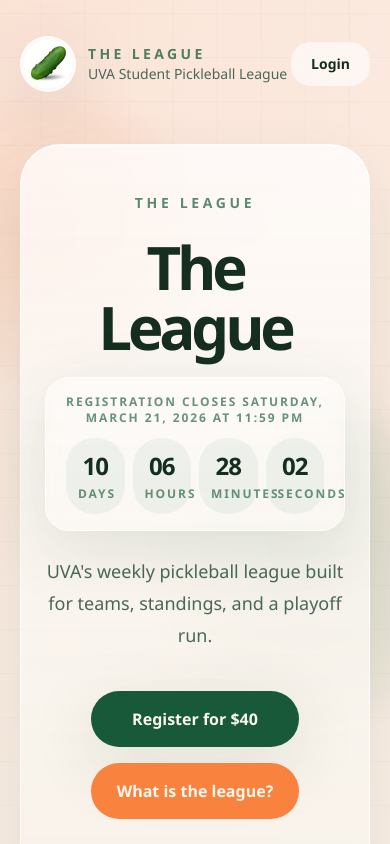
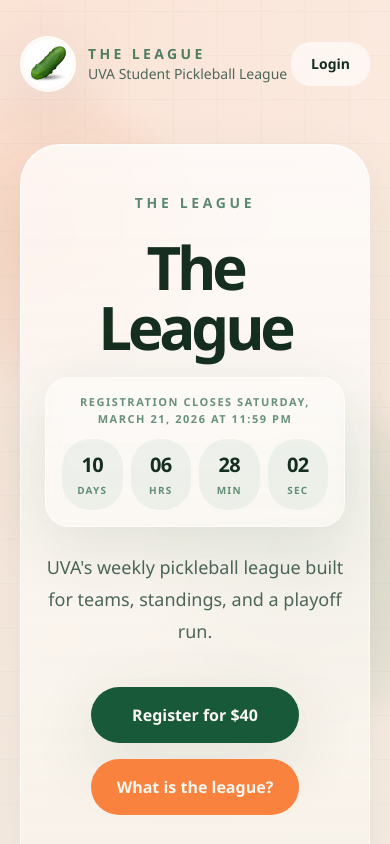
Before and after one commit to jays226/TheLeague, a Next.js app: page / in a window 390 px wide. Shown: the top 844 px of the page. Built offline with nearby package versions, Linux system fonts and the light colour scheme; no server answers; the database is empty.

Commit message:
Improve countdown mobile layout

```diff
--- a/components/registration-countdown.tsx
+++ b/components/registration-countdown.tsx
@@ -42,22 +42,25 @@ export function RegistrationCountdown() {
   }
 
   return (
-    <div className="mx-auto mt-5 max-w-2xl rounded-[24px] border border-white/70 bg-white/72 px-5 py-4 shadow-soft backdrop-blur">
-      <p className="text-xs font-semibold uppercase tracking-[0.16em] text-primary/65">
+    <div className="mx-auto mt-5 max-w-2xl rounded-[24px] border border-white/70 bg-white/72 px-4 py-4 text-center shadow-soft backdrop-blur sm:px-5">
+      <p className="text-center text-[11px] font-semibold uppercase tracking-[0.14em] text-primary/65 sm:text-xs sm:tracking-[0.16em]">
         Registration closes Saturday, March 21, 2026 at 11:59 PM
       </p>
       <div className="mt-3 grid grid-cols-4 gap-2 sm:gap-3">
         {[
           ["Days", timeLeft.days],
-          ["Hours", timeLeft.hours],
-          ["Minutes", timeLeft.minutes],
-          ["Seconds", timeLeft.seconds]
+          ["Hrs", timeLeft.hours],
+          ["Min", timeLeft.minutes],
+          ["Sec", timeLeft.seconds]
         ].map(([label, value]) => (
-          <div className="rounded-2xl bg-[rgba(29,96,66,0.06)] px-3 py-3" key={label}>
-            <p className="text-2xl font-semibold tracking-[-0.04em] text-foreground sm:text-3xl">
+          <div
+            className="flex min-w-0 flex-col items-center justify-center rounded-2xl bg-[rgba(29,96,66,0.06)] px-2 py-3 text-center sm:px-3"
+            key={label}
+          >
+            <p className="text-xl font-semibold tracking-[-0.04em] text-foreground sm:text-3xl">
               {String(value).padStart(2, "0")}
             </p>
-            <p className="mt-1 text-xs font-semibold uppercase tracking-[0.16em] text-primary/65">
+            <p className="mt-1 text-[10px] font-semibold uppercase tracking-[0.12em] text-primary/65 sm:text-xs sm:tracking-[0.16em]">
               {label}
             </p>
           </div>
```
